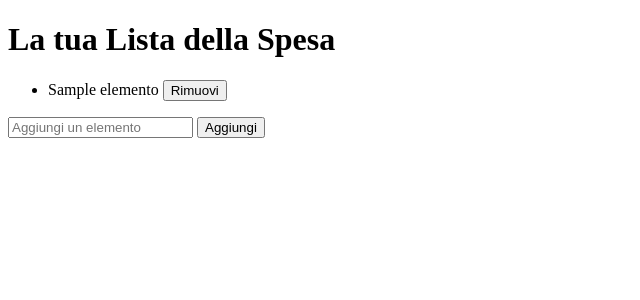
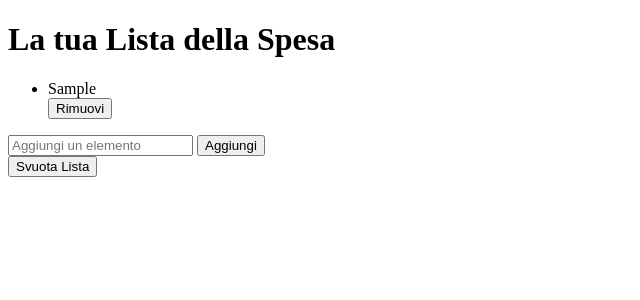
Before and after one commit to jusvald/progettoPython, a Flask app: template compito_py/templates/index.html in a window 1280 px wide. Shown: the top 300 px of the page, without its empty margins (0-640 px from the left). Run offline with Flask 3, Linux system fonts and the light colour scheme; tables that the repository leaves empty hold one stand-in row (values such as "Sample post"); the template is opened without the code that fills it: values that come from a table or form of the project are taken from there, most other values are stand-ins (such as "Sample title", 1, 10 or a date in 2020).

Commit message:
Progettoconflusk

```diff
--- a/compito_py/app.py
+++ b/compito_py/app.py
@@ -1,24 +1,65 @@
 from flask import Flask, render_template, request, redirect, url_for
+from flask_sqlalchemy import SQLAlchemy
+from models import ListaSpesa, db
+
 app = Flask(__name__)
-lista_spesa = []
+lista =[]
+
+#configurazione db
+app.config['SQLALCHEMY_DATABASE_URI'] = 'sqlite:///lista.db' #questa riga definisce url del database
+
+app.config['SQLALCHEMY_TRACK_MODIFICATIONS'] = False #questa riga tiene traccia delle modifiche apportate agli oggetti nel database
+
+db.init_app(app)#inizializzazione DB
+
+with app.app_context():#creazione contesto
+    db.create_all() # Questo esamina tutti i modelli  nel codice e crea le tabelle nel DB
+
+
+#rotta principale
+
 
 @app.route('/')
 def home():
-    return render_template('index.html', lista = lista_spesa)
+    lista= ListaSpesa.query.all() #
+
+    return render_template('index.html',lista=lista)
 
 @app.route('/aggiungi', methods=['POST'])
 def aggiungi():
-    elemento = request.form['elemento']
-    if elemento:
-        lista_spesa.append(elemento)
-    return redirect(url_for('home'))
+   elemento = request.form['elemento']
+   if elemento:
+        #lista.append(elemento)
+
+        nuovo_elemento = ListaSpesa(elemento=elemento) #crea un nuovo oggetto lista
+
+        db.session.add(nuovo_elemento) # Aggiunge il nuovo elemento alla sessione del database
+
+        db.session.commit()#salva l'elemento nel database
+
+        return redirect(url_for('home'))
 
 @app.route('/rimuovi/<int:indice>', methods=['POST'])
 def rimuovi(indice):
-    if 0 <= indice < len(lista_spesa):
-        lista_spesa.pop(indice)
+
+    elemento = ListaSpesa.query.get_or_404(indice) #Cerca l'elemento per ID da errore 404 se non trovato
+
+    db.session.delete(elemento) #Eeimina l'elemento  del database
+
+    db.session.commit() #salva l'elemento nel database
+
+    return redirect(url_for('home'))
+
+@app.route('/svuota_lista', methods=['POST'])
+def svuota_lista():
+
+
+    ListaSpesa.query.delete() #Elimina tutti gli elementi della tabella lista
+    db.session.commit() #salva l'elemento nel database
+
+
 
     return redirect(url_for('home'))
 
 if __name__ == '__main__':
-    app.run(debug=True)
+ app.run(debug=True)
--- /dev/null
+++ b/compito_py/models.py
@@ -0,0 +1,6 @@
+from flask_sqlalchemy import SQLAlchemy
+db = SQLAlchemy()
+
+class ListaSpesa(db.Model):
+    id = db.Column(db.Integer, primary_key=True)
+    elemento = db.Column(db.String(100), nullable=False)
--- a/compito_py/templates/index.html
+++ b/compito_py/templates/index.html
@@ -1,29 +1,47 @@
 <!DOCTYPE html>
-<html>
+<html lang="it">
+
 <head>
     <meta charset="UTF-8">
     <meta name="viewport" content="width=device-width, initial-scale=1.0">
     <title>Lista della Spesa</title>
 </head>
-<body>
-    <h1>La tua Lista della Spesa</h1>
+
+<body class="bg-light">
+    <div class="container py-5">
+        <div class="card shadow-sm">
+            <div class="card-body">
+                <h1 class="mb-4 text-center text-primary">La tua Lista della Spesa</h1>
+
                 {% if lista %}
-        <ul>
+                <ul class="list-group mb-4">
                     {% for elemento in lista %}
-            <li>
-                {{ elemento }}
-                <form action="/rimuovi/{{ loop.index0 }}" method="post" style="display:inline;">
+                    <li class="list-group-item d-flex justify-content-between align-items-center">
+                        <span class="fw-bold">{{ elemento.elemento }}</span>
+                        <form action="/rimuovi/{{ elemento.id }}" method="post" class="d-inline">
                             <button type="submit">Rimuovi</button>
                         </form>
                     </li>
                     {% endfor %}
                 </ul>
                 {% else %}
-        <p>La lista è vuota.</p>
+                <p class="text-center text-muted">La lista è vuota.</p>
                 {% endif %}
-    <form action="/aggiungi" method="post">
-        <input type="text" name="elemento" placeholder="Aggiungi un elemento" required>
+
+                <form action="/aggiungi" method="post" class="mb-3">
+                    <div class="input-group">
+                        <input type="text" name="elemento" class="form-control" placeholder="Aggiungi un elemento" required>
                         <button type="submit">Aggiungi</button>
+                    </div>
                 </form>
+
+                <form action="/svuota_lista" method="post" class="text-center">
+                    <button type="submit">Svuota Lista</button>
+                </form>
+            </div>
+        </div>
+    </div>
+
 </body>
+
 </html>
```
Also changed, not shown: compito_py/prova.py (deleted, +0 -41 lines), compito_py/instance/lista.db (added). Lines whose indentation alone changed are shown as unchanged.
